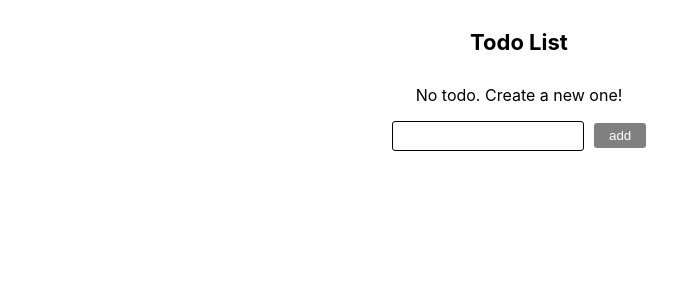
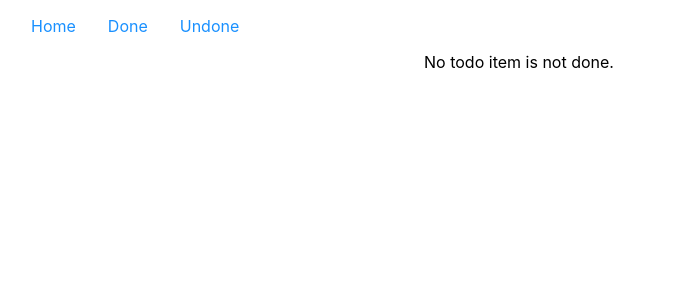
Before and after one commit to utwnglam/todo-list-react, a React (Create React App) app: page /undone in a window 1280 px wide. Shown: the top 300 px of the page, without its empty margins (121-798 px from the left). Built offline with nearby package versions, Linux system fonts and the light colour scheme.

Commit message:
feat: implement all api function

```diff
--- a/package.json
+++ b/package.json
@@ -6,9 +6,11 @@
     "@testing-library/jest-dom": "^5.11.4",
     "@testing-library/react": "^11.1.0",
     "@testing-library/user-event": "^12.1.10",
+    "axios": "^0.24.0",
     "react": "^17.0.2",
     "react-dom": "^17.0.2",
     "react-redux": "^7.2.6",
+    "react-router-dom": "^5.2.0",
     "react-scripts": "4.0.3",
     "redux": "^4.1.2",
     "web-vitals": "^1.0.1"
--- a/src/App.css
+++ b/src/App.css
@@ -1,5 +1,6 @@
 .App {
   text-align: center;
+  margin-top: 1em;
 }
 
 .App-logo {
@@ -36,3 +37,12 @@
     transform: rotate(360deg);
   }
 }
+
+a {
+  padding: 0 1em;
+  color: #1990ff;
+  text-decoration: none;
+}
+nav {
+  text-align: left;
+}
--- a/src/App.js
+++ b/src/App.js
@@ -1,11 +1,36 @@
 import './App.css';
+import {
+    BrowserRouter as Router,
+    Switch,
+    Route,
+    Link
+} from "react-router-dom";
 import TodoList from "./components/TodoList";
+import StaticTodoList from "./components/StaticTodoList";
 
 function App() {
   return (
-    <div className="App">
-        <TodoList />
-    </div>
+      <Router>
+          <div className="App">
+              <nav>
+                  <Link to="/">Home</Link>
+                  <Link to="/done">Done</Link>
+                  <Link to="/undone">Undone</Link>
+              </nav>
+
+              <Switch>
+                  <Route exact path="/done">
+                      <StaticTodoList isDone={true}/>
+                  </Route>
+                  <Route exact path="/undone">
+                      <StaticTodoList isDone={false}/>
+                  </Route>
+                  <Route exact path="/">
+                      <TodoList />
+                  </Route>
+              </Switch>
+          </div>
+      </Router>
   );
 }
 
--- /dev/null
+++ b/src/api/api.js
@@ -0,0 +1,7 @@
+import axios from "axios";
+
+const api = axios.create({
+    baseURL: 'https://61b987cd38f69a0017ce6089.mockapi.io/'
+})
+
+export default api;
--- /dev/null
+++ b/src/api/todos.js
@@ -0,0 +1,17 @@
+import api from "./api";
+
+export const getTodoList = () => {
+    return api.get("/todoList");
+}
+
+export const addTodoItem = (data) => {
+    return api.post("/todoList", data);
+}
+
+export const updateItemStatus = (data) => {
+    return api.put(`/todoList/${data.id}`, {...data, done: !data.done});
+}
+
+export const deleteItem = (id) => {
+    return api.delete(`/todoList/${id}`);
+}
--- /dev/null
+++ b/src/components/StaticTodoList.jsx
@@ -0,0 +1,19 @@
+import {useSelector} from "react-redux";
+
+const StaticTodoList = ({isDone}) => {
+    const {todoItemList} = useSelector(state => state);
+    const filteredTodoList = todoItemList.filter(item => item.done === isDone);
+
+    const status = isDone ? 'done' :' not done'
+    return (
+        <div>
+            {filteredTodoList.length > 0 ? (
+                filteredTodoList.map(item => <p>{item.text}</p>)
+            ) : (
+                <p>No todo item is {status}.</p>
+            )}
+        </div>
+    );
+}
+
+export default StaticTodoList;
--- a/src/components/TodoGenerator.jsx
+++ b/src/components/TodoGenerator.jsx
@@ -1,20 +1,24 @@
 import {useState} from "react";
 import {useDispatch} from "react-redux";
 import {ADD_ITEM} from "../constants/constants";
+import {addTodoItem} from "../api/todos";
 
 const TodoGenerator = () => {
     const [currentInput, setCurrentInput] = useState('');
-    const [id, setId] = useState(0);
     const dispatch = useDispatch();
 
     const handleChange = (event) => {
         setCurrentInput(event.target.value);
     };
     const handleSubmit = () => {
-        const todoInfo = {id, text: currentInput, done: false};
-        dispatch({type: ADD_ITEM, payload: todoInfo});
+        addTodoItem({text: currentInput, done: false}).then((response) => {
+            console.log(response.data);
+            dispatch({type: ADD_ITEM, payload: response.data});
+        })
+        .catch((error) => {
+            alert('Fail to post from database. message: ' + error.message);
+        })
         setCurrentInput('');
-        setId(id+1);
     }
 
     return (
--- a/src/components/TodoItem.jsx
+++ b/src/components/TodoItem.jsx
@@ -1,15 +1,29 @@
 import '../index.css';
 import {useDispatch} from "react-redux";
 import {DELETE_ITEM, UPDATE_STATUS} from "../constants/constants";
+import {deleteItem, updateItemStatus} from "../api/todos";
+import {useState} from "react";
 
 const TodoItem = ({item}) => {
+    const [disabled, setDisabled] = useState(false);
+
     const dispatch = useDispatch();
     const updateDoneState = () => {
-        dispatch({type: UPDATE_STATUS, payload: item.id});
-    }
-    const deleteItem = () => {
-        dispatch({type: DELETE_ITEM, payload: item.id});
-    }
+        updateItemStatus(item).then((response) => {
+            dispatch({type: UPDATE_STATUS, payload: response.data});
+        }).catch((error) => {
+            alert('Fail to update in database. message: ' + error.message);
+        })
+
+    };
+    const deleteTodo = () => {
+        setDisabled(true);
+        deleteItem(item.id).then(() => {
+            dispatch({type: DELETE_ITEM, payload: item.id});
+        }).catch((error) => {
+            alert('Fail to delete in database. message: ' + error.message);
+        })
+    };
 
     const todoStatus = item.done ? "item-done" : "";
     return (
@@ -19,7 +33,8 @@ const TodoItem = ({item}) => {
             </span>
             <button
                 className="delete-button"
-                onClick={deleteItem}>❌
+                onClick={deleteTodo}
+                disabled={disabled}>❌
             </button>
         </div>
     );
--- a/src/components/TodoList.jsx
+++ b/src/components/TodoList.jsx
@@ -1,12 +1,26 @@
 import TodoGenerator from "./TodoGenerator";
 import TodoGroup from "./TodoGroup";
+import {useEffect} from "react";
+import {useDispatch} from "react-redux";
+import {INIT_TODO} from "../constants/constants";
+import {getTodoList} from "../api/todos";
 
 const TodoList = () => {
+    const dispatch = useDispatch();
+    useEffect(() => {
+        getTodoList().then((response) => {
+            dispatch({type: INIT_TODO, payload: response.data})
+        })
+        .catch((error) => {
+            alert('Fail to get from database. message: ' + error.message);
+        })
+    }, [])
+
     return (
         <div>
             <h4>Todo List</h4>
+            <TodoGenerator />
             <TodoGroup />
-            <TodoGenerator />
         </div>
     );
 }
--- a/src/constants/constants.jsx
+++ b/src/constants/constants.js
@@ -1,3 +1,4 @@
 export const ADD_ITEM = "addItem";
 export const UPDATE_STATUS = "updateDoneState";
 export const DELETE_ITEM = "deleteItem";
+export const INIT_TODO = "initTodo";
--- a/src/index.css
+++ b/src/index.css
@@ -1,6 +1,6 @@
 body {
-  margin: 0;
-  padding: 0 20%;
+  margin-top: 1em;
+  padding: 0 10%;
   font-family: -apple-system, BlinkMacSystemFont, 'Segoe UI', 'Roboto', 'Oxygen',
     'Ubuntu', 'Cantarell', 'Fira Sans', 'Droid Sans', 'Helvetica Neue',
     sans-serif;
@@ -39,6 +39,9 @@ input {
   border: none;
   cursor: pointer;
 }
+.delete-button:disabled {
+  filter: grayscale(0.9);
+}
 
 .todo-item {
   margin: 1em 0;
--- a/src/reducers/todoListReducer.js
+++ b/src/reducers/todoListReducer.js
@@ -1,20 +1,25 @@
-import {ADD_ITEM, DELETE_ITEM, UPDATE_STATUS} from "../constants/constants";
+import {ADD_ITEM, DELETE_ITEM, INIT_TODO, UPDATE_STATUS} from "../constants/constants";
 
 const todoListReducer = (state = {todoItemList: []}, action) => {
     switch (action.type) {
+        case INIT_TODO:
+            return {...state, todoItemList: action.payload};
+
         case ADD_ITEM:
             return {...state, todoItemList: [...state.todoItemList, action.payload]};
 
         case UPDATE_STATUS:
             const newListAfterUpdate = state.todoItemList.map(item => (
-                item.id === action.payload ? {...item, done: !item.done} : item
-            ))
+                item.id === action.payload.id ? action.payload : item
+            ));
             return {...state, todoItemList: newListAfterUpdate};
 
         case DELETE_ITEM:
-            const newListAfterDelete = state.todoItemList.filter(item => item.id !== action.payload)
+            const newListAfterDelete = state.todoItemList.filter(item => item.id !== action.payload);
             return {...state, todoItemList: newListAfterDelete};
+
         default:
+            console.log(state.todoItemList);
             return state;
     }
 }
```
Also changed, not shown: 1 other file (tests, documents, lock files or other folders).
